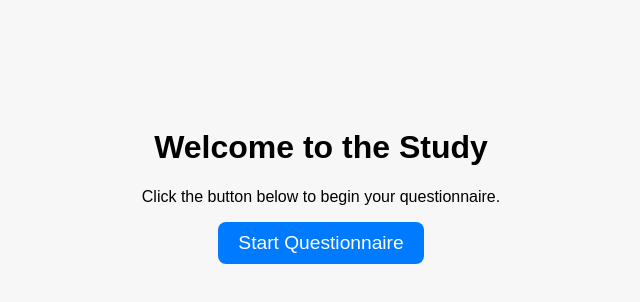
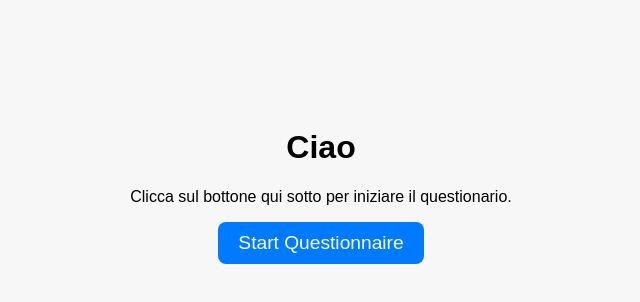
Before and after one commit to Mariovingi0/darkpattern, a plain HTML site: page index.html in a window 1280 px wide. Shown: the whole page, without its empty margins (319-959 px from the left). Drawn offline with Linux system fonts and the light colour scheme.

Commit message:
Update index.html

```diff
--- a/index.html
+++ b/index.html
@@ -2,7 +2,7 @@
 <html lang="en">
 <head>
   <meta charset="UTF-8">
-  <title>Start Questionnaire</title>
+  <title>Iniziamo</title>
   <style>
     body {
       font-family: Arial, sans-serif;
@@ -26,8 +26,8 @@
 </head>
 <body>
 
-  <h1>Welcome to the Study</h1>
-  <p>Click the button below to begin your questionnaire.</p>
+  <h1>Ciao</h1>
+  <p>Clicca sul bottone qui sotto per iniziare il questionario.</p>
   <button onclick="startSurvey()">Start Questionnaire</button>
 
   <script>
```
